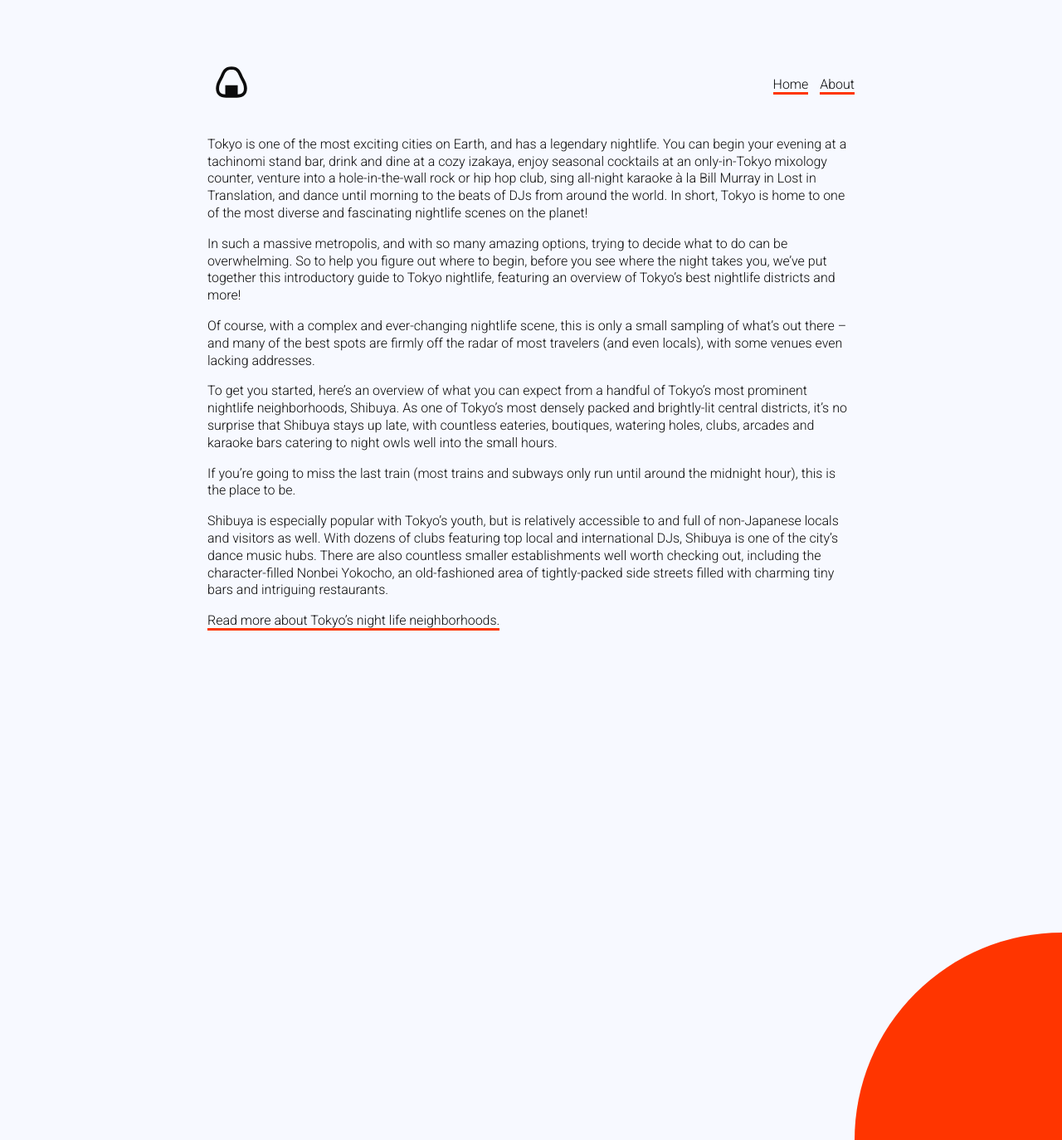
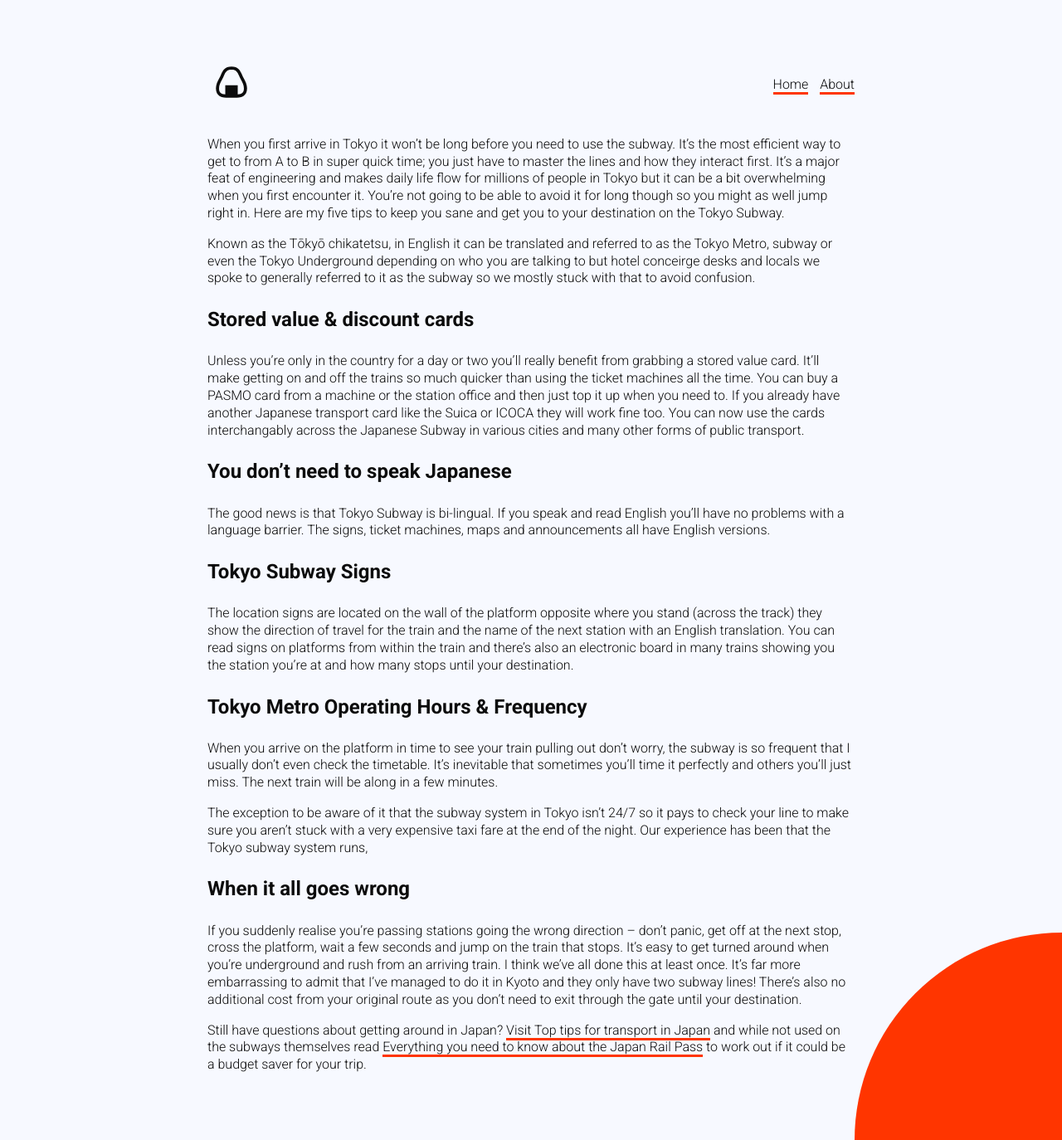
Before and after one commit to itwassme/anightinjapan, a Jekyll site: the page built from _posts/2020-12-29-tokyo-train-tips.markdown, in a window 1280 px wide and 1374 px high. Shown: the whole window at 83% size. Built offline with Jekyll 4.4.1, drawn with Linux system fonts in a browser that asks for light colours.

Commit message:
Updated Tokyo Train Tips

```diff
--- a/_posts/2020-12-29-tokyo-train-tips.markdown
+++ b/_posts/2020-12-29-tokyo-train-tips.markdown
@@ -6,16 +6,30 @@
 layout: default
 ---
 
-Tokyo is one of the most exciting cities on Earth, and has a legendary nightlife. You can begin your evening at a tachinomi stand bar, drink and dine at a cozy izakaya, enjoy seasonal cocktails at an only-in-Tokyo mixology counter, venture into a hole-in-the-wall rock or hip hop club, sing all-night karaoke à la Bill Murray in Lost in Translation, and dance until morning to the beats of DJs from around the world. In short, Tokyo is home to one of the most diverse and fascinating nightlife scenes on the planet!
+When you first arrive in Tokyo it won’t be long before you need to use the subway.  It’s the most efficient way to get to from A to B in super quick time; you just have to master the lines and how they interact first. It’s a major feat of engineering and makes daily life flow for millions of people in Tokyo but it can be a bit overwhelming when you first encounter it.  You’re not going to be able to avoid it for long though so you might as well jump right in.  Here are my five tips to keep you sane and get you to your destination on the Tokyo Subway.
 
-In such a massive metropolis, and with so many amazing options, trying to decide what to do can be overwhelming. So to help you figure out where to begin, before you see where the night takes you, we’ve put together this introductory guide to Tokyo nightlife, featuring an overview of Tokyo’s best nightlife districts and more!
+Known as the Tōkyō chikatetsu, in English it can be translated and referred to as the Tokyo Metro, subway or even the Tokyo Underground depending on who you are talking to but hotel conceirge desks and locals we spoke to generally referred to it as the subway so we mostly stuck with that to avoid confusion.
 
-Of course, with a complex and ever-changing nightlife scene, this is only a small sampling of what’s out there – and many of the best spots are firmly off the radar of most travelers (and even locals), with some venues even lacking addresses.
+### Stored value & discount cards
 
-To get you started, here’s an overview of what you can expect from a handful of Tokyo’s most prominent nightlife neighborhoods, Shibuya. As one of Tokyo’s most densely packed and brightly-lit central districts, it’s no surprise that Shibuya stays up late, with countless eateries, boutiques, watering holes, clubs, arcades and karaoke bars catering to night owls well into the small hours.
+Unless you’re only in the country for a day or two you’ll really benefit from grabbing a stored value card.  It’ll make getting on and off the trains so much quicker than using the  ticket machines all the time.  You can buy a PASMO card from a machine or the station office and then just top it up when you need to.  If you already have another Japanese transport card like the Suica or ICOCA they will work fine too.  You can now use the cards interchangably across the Japanese Subway in various cities and many other forms of public transport.
 
-If you’re going to miss the last train (most trains and subways only run until around the midnight hour), this is the place to be.
+### You don’t need to speak Japanese
 
-Shibuya is especially popular with Tokyo’s youth, but is relatively accessible to and full of non-Japanese locals and visitors as well. With dozens of clubs featuring top local and international DJs, Shibuya is one of the city’s dance music hubs. There are also countless smaller establishments well worth checking out, including the character-filled Nonbei Yokocho, an old-fashioned area of tightly-packed side streets filled with charming tiny bars and intriguing restaurants.
+The good news is that Tokyo Subway is bi-lingual.  If you speak and read English you’ll have no problems with a language barrier. The signs, ticket machines, maps and announcements all have English versions.
 
-[Read more about Tokyo’s night life neighborhoods.](https://boutiquejapan.com/tokyo-nightlife-guide/)
+### Tokyo Subway Signs
+
+The location signs are located on the wall of the platform opposite where you stand (across the track) they show the direction of travel for the train and the name of the next station with an English translation.  You can read signs on platforms from within the train and there’s also an electronic board in many trains showing you the station you’re at and how many stops until your destination.
+
+### Tokyo Metro Operating Hours & Frequency
+
+When you arrive on the platform in time to see your train pulling out don’t worry, the subway is so frequent that I usually don’t even check the timetable.  It’s inevitable that sometimes you’ll time it perfectly and others you’ll just miss.  The next train will be along in a few minutes.
+
+The exception to be aware of it that the subway system in Tokyo isn’t 24/7 so it pays to check your line to make sure you aren’t stuck with a very expensive taxi fare at the end of the night.  Our experience has been that the Tokyo subway system runs,
+
+### When it all goes wrong
+
+If you suddenly realise you’re passing stations going the wrong direction – don’t panic, get off at the next stop, cross the platform, wait a few seconds and jump on the train that stops.  It’s easy to get turned around when you’re underground and rush from an arriving train.  I think we’ve all done this at least once.  It’s far more embarrassing to admit that I’ve managed to do it in Kyoto and they only have two subway lines!  There’s also no additional cost from your original route as you don’t need to exit through the gate until your destination.
+
+Still have questions about getting around in Japan? [Visit Top tips for transport in Japan](https://www.2aussietravellers.com/top-tips-for-transport-in-japan/ ) and while not used on the subways themselves read [Everything you need to know about the Japan Rail Pass](https://www.2aussietravellers.com/japan-rail-pass/) to work out if it could be a budget saver for your trip.
```
